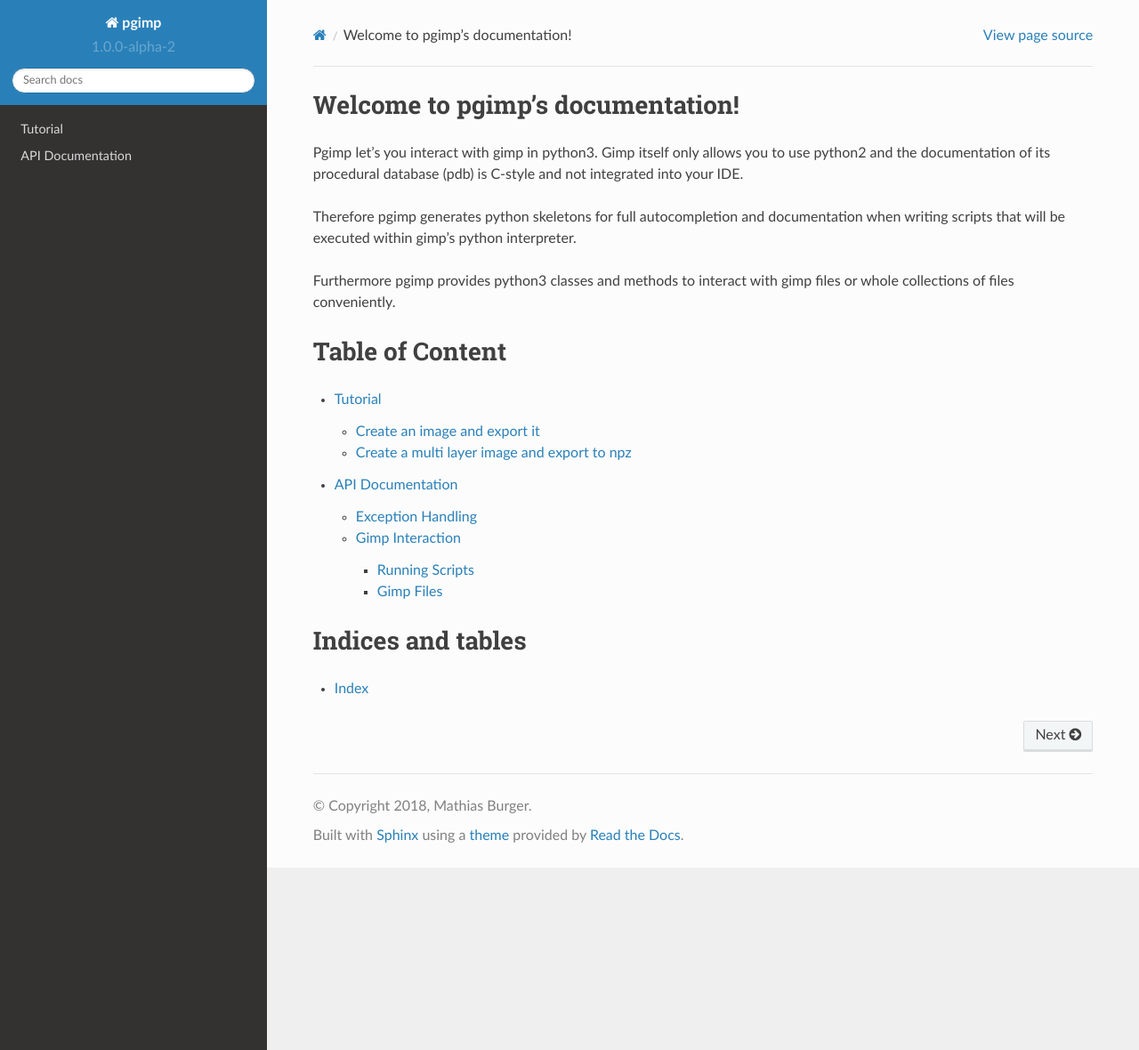
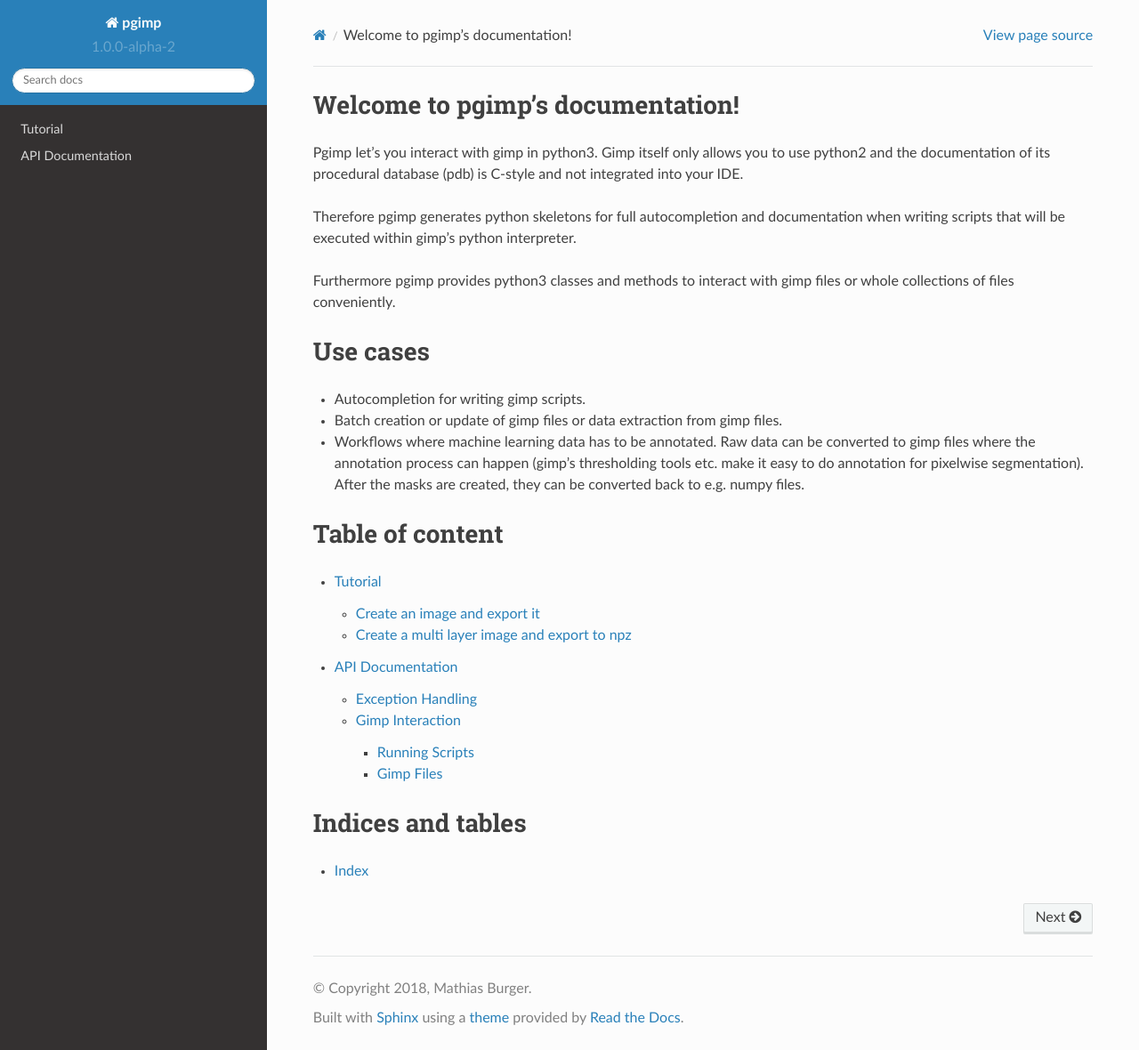
Before and after one commit to mathiasburger/pgimp, a Sphinx documentation site: the page built from doc/source/index.rst, in a window 1280 px wide and 1180 px high. Shown: the whole window at 89% size. Built offline with Sphinx 7.4.7 and the Read the Docs theme 2.0.0, drawn with Linux system fonts in a browser that asks for light colours.

Commit message:
Add use cases to doc.

```diff
--- a/doc/source/index.rst
+++ b/doc/source/index.rst
@@ -12,7 +12,17 @@
 Furthermore pgimp provides python3 classes and methods to interact with gimp files
 or whole collections of files conveniently.
 
-Table of Content
+Use cases
+=========
+
+* Autocompletion for writing gimp scripts.
+* Batch creation or update of gimp files or data extraction from gimp files.
+* Workflows where machine learning data has to be annotated. Raw data
+  can be converted to gimp files where the annotation process can happen (gimp's thresholding tools
+  etc. make it easy to do annotation for pixelwise segmentation). After the masks are created, they
+  can be converted back to e.g. numpy files.
+
+Table of content
 ================
 
 .. toctree::
```
Also changed, not shown: README.md (+5 -3 lines), doc/source/_static/img/mask_applied.png, doc/source/_static/img/sphere.png.
